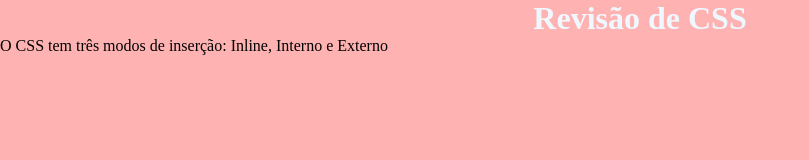
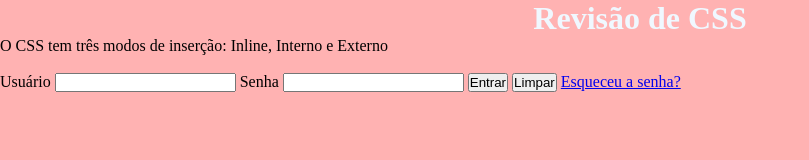
Before and after one commit to valentineincerti/revisaoCSS3C, a plain HTML site: page index.html in a window 1280 px wide. Shown: the whole page, without its empty margins (0-809 px from the left). Drawn offline with Linux system fonts and the light colour scheme.

Commit message:
soudhkwe

```diff
--- a/index.html
+++ b/index.html
@@ -23,5 +23,16 @@
 <body>
     <h1>Revisão de CSS</h1>
     <p>O CSS tem três modos de inserção: Inline, Interno e Externo</p>
+
+</br>
+<form>
+    <label for="user">Usuário</label>
+    <input type="text" id="user">
+    <label for="pass">Senha</label>
+    <input type="password" id="pass">
+    <input type="submit" value="Entrar">
+    <input type="reset" value="Limpar">
+    <a href="#"> Esqueceu a senha?</a>
+</form>
 </body>
 </html>
```
